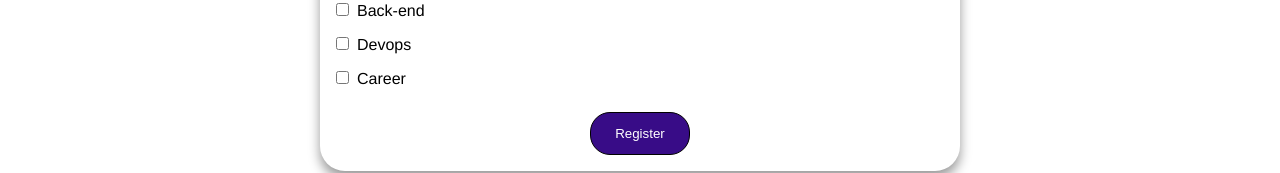
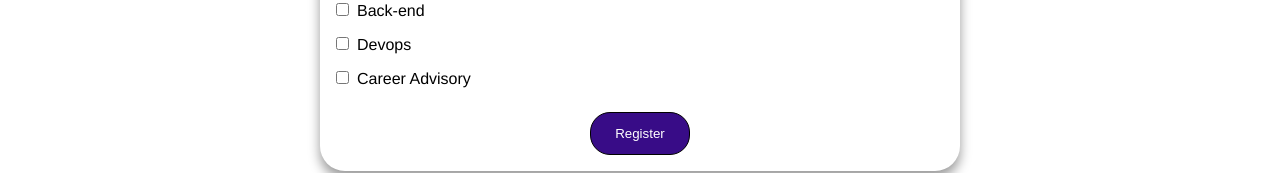
Before and after one commit to egulhan/vuejs3-practice-coach-finder-app, a Vue app: page /register in a window 1280 px wide. Shown: the part 340-513 px from the top of the page. Built offline with nearby package versions, Linux system fonts and the light colour scheme.

Commit message:
- add the functionality which sets auth. user ID - set the auth. user after registering

```diff
--- a/src/components/coach/CoachRegistrationForm.vue
+++ b/src/components/coach/CoachRegistrationForm.vue
@@ -33,7 +33,7 @@
 
         <div class="input-group" :class="{invalid: !form.areas.isValid}">
           <input type="checkbox" id="cb-career" value="career" @change="onAreasChange">
-          <label for="cb-career">Career</label>
+          <label for="cb-career">Career Advisory</label>
         </div>
 
         <p v-if="!form.areas.isValid" class="error-message">{{ form.areas.errMsg }}</p>
@@ -51,6 +51,7 @@
 <script>
 export default {
   name: "CoachRegistrationForm",
+  emits: ['register-coach'],
   data() {
     return {
       isFormValid: true,
@@ -88,9 +89,7 @@ export default {
         areas: this.form.areas.val,
       };
 
-      this.$store.dispatch('coach/register', formData);
-
-      this.$router.replace({name: 'coaches'});
+      this.$emit('register-coach', formData);
     },
     clearValidity() {
       this.isFormValid = true;
@@ -129,8 +128,6 @@ export default {
       } else {
         this.form.areas.val = this.form.areas.val.filter(item => item !== area);
       }
-
-      console.log('this.form.areas', this.form.areas.val);
     }
   }
 }
--- a/src/pages/CoachRegistration.vue
+++ b/src/pages/CoachRegistration.vue
@@ -1,6 +1,6 @@
 <template>
   <base-page title="Coach Registration">
-    <coach-registration-form></coach-registration-form>
+    <coach-registration-form @register-coach="registerCoach"></coach-registration-form>
   </base-page>
 </template>
 
@@ -10,5 +10,13 @@ import CoachRegistrationForm from "@/components/coach/CoachRegistrationForm";
 export default {
   name: "CoachRegistration",
   components: {CoachRegistrationForm},
+  methods: {
+    registerCoach(data) {
+      this.$store.dispatch('coach/register', data);
+      setTimeout(()=>
+          console.log('authUserId',this.$store.getters['authUserId']),2000);
+      this.$router.replace({name: 'coaches'});
+    }
+  },
 }
 </script>
--- a/src/store/actions.js
+++ b/src/store/actions.js
@@ -0,0 +1,5 @@
+export default {
+    setAuthUserId(context, payload) {
+        context.commit('setAuthUserId', payload);
+    }
+};
--- a/src/store/coach/actions.js
+++ b/src/store/coach/actions.js
@@ -1,5 +1,10 @@
 export default {
     register(context, payload) {
+        const id = Date.now();
+        payload.id = id;
+
         context.commit('register', payload);
+
+        return context.dispatch('setAuthUserId', {userId: id}, {root: true});
     }
 };
--- a/src/store/coach/mutations.js
+++ b/src/store/coach/mutations.js
@@ -1,6 +1,6 @@
 export default {
     register(state, payload) {
-        const id = Date.now();
+        const id = payload.id;
 
         state.coaches[id] = {
             id,
--- a/src/store/getters.js
+++ b/src/store/getters.js
@@ -0,0 +1,5 @@
+export default {
+    authUserId(state) {
+        return state.authUserId;
+    }
+};
--- a/src/store/index.js
+++ b/src/store/index.js
@@ -1,6 +1,9 @@
 import {createStore} from "vuex";
 import coachModule from './coach';
 import requestModule from './request';
+import mutations from './mutations';
+import actions from './actions';
+import getters from './getters';
 
 const store = createStore({
     modules: {
@@ -8,8 +11,14 @@ const store = createStore({
         request: requestModule,
     },
     state() {
-        return {};
-    }
+        return {
+            // determine if a user is authenticated or not
+            authUserId: null,
+        };
+    },
+    mutations,
+    actions,
+    getters,
 });
 
 export default store;
--- a/src/store/mutations.js
+++ b/src/store/mutations.js
@@ -0,0 +1,5 @@
+export default {
+    setAuthUserId(state, payload) {
+        state.authUserId = payload.userId;
+    }
+};
```
